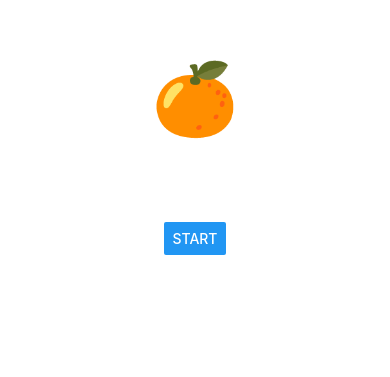
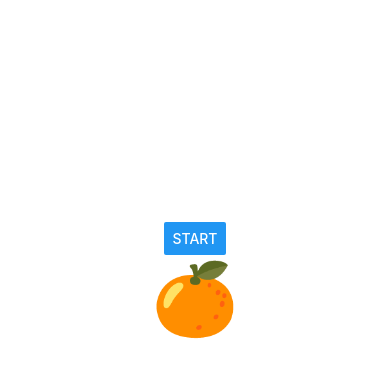
Before and after one commit to thetentmaker/RNAnimation, a React Native app: screen / in a window 390 px wide. Shown: the part 141-518 px from the top of the page. Built offline with nearby package versions, Linux system fonts and the light colour scheme.

Commit message:
AnimatedOtherMethod

```diff
--- a/App.tsx
+++ b/App.tsx
@@ -7,7 +7,7 @@
 import React from 'react';
 import { StatusBar, useColorScheme, StyleSheet } from 'react-native';
 import { SafeAreaProvider } from 'react-native-safe-area-context';
-import AnimatedComposing from './src/chapter2/AnimatedComposing';
+import AnimatedOtherMethod from './src/chapter2/AnimatedOtherMethod';
 
 function App() {
   const isDarkMode = useColorScheme() === 'dark';
@@ -15,7 +15,7 @@ function App() {
   return (
     <SafeAreaProvider style={styles.container}>
       <StatusBar barStyle={isDarkMode ? 'light-content' : 'dark-content'} />
-      <AnimatedComposing />
+      <AnimatedOtherMethod />
     </SafeAreaProvider>
   );
 }
--- /dev/null
+++ b/src/chapter2/AnimatedOtherMethod.tsx
@@ -0,0 +1,42 @@
+import { Animated, Button, StyleSheet } from 'react-native';
+
+// Animated 사칙연산 메소드
+// add, subtract, divide, multiply
+// Animated 핸들러 메소드
+// start, reset, loop
+const AnimatedOtherMethod = () => {
+  const value1 = new Animated.Value(100);
+  const value2 = new Animated.Value(30);
+  const opacityAnim = new Animated.Value(1);
+  console.log(
+    Animated.add(value1, value2),
+    Animated.subtract(value1, value2),
+    Animated.divide(value1, value2),
+    Animated.multiply(value1, value2),
+  );
+
+  const onButtonPress = () => {
+    Animated.loop(
+      Animated.timing(opacityAnim, { toValue: 0, useNativeDriver: true }),
+      {
+        iterations: 3,
+      },
+    ).start();
+  };
+  return (
+    <>
+      <Button title="Start" onPress={onButtonPress} />
+      <Animated.Text style={[styles.text, { opacity: opacityAnim }]}>
+        🍊
+      </Animated.Text>
+    </>
+  );
+};
+
+export default AnimatedOtherMethod;
+
+const styles = StyleSheet.create({
+  text: {
+    fontSize: 70,
+  },
+});
```
